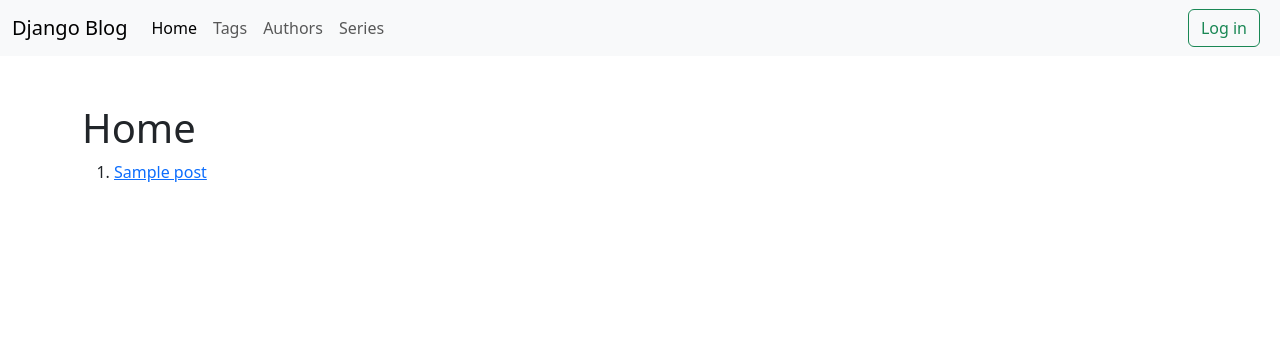
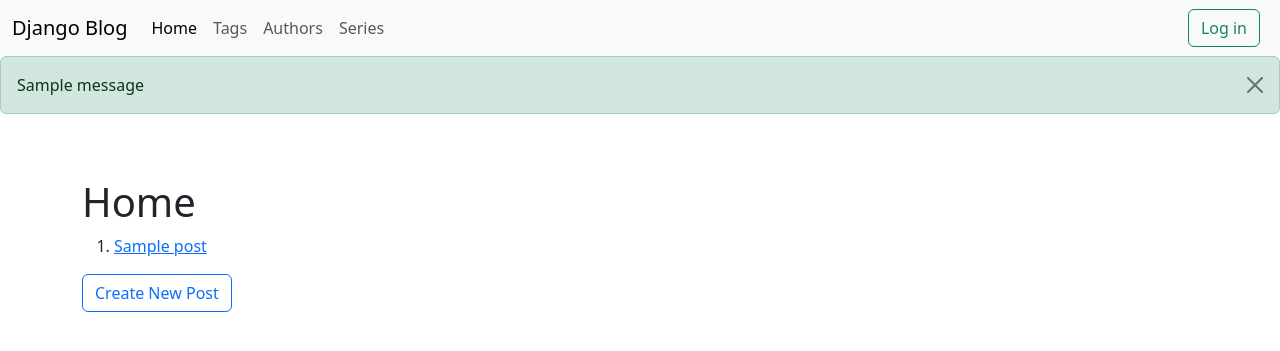
Before and after one commit to zulfathihanafi/wdwd-django-blog, a Django app: page / in a window 1280 px wide. Shown: the top 351 px of the page. Run offline with Django 4.2, Linux system fonts and the light colour scheme; tables that the repository leaves empty hold one stand-in row (values such as "Sample post"); one stand-in notice (Sample message) is shown.

Commit message:
Add form

```diff
--- a/blog/templates/blog/_base.html
+++ b/blog/templates/blog/_base.html
@@ -1,32 +1,20 @@
 <!DOCTYPE html>
 <html lang="en">
   <head>
-        <meta charset="utf-8">
-        <meta name="viewport" content="width=device-width, initial-scale=1">
+    <meta charset="utf-8" />
+    <meta name="viewport" content="width=device-width, initial-scale=1" />
     <title>
+      {% block title %}
 
-            {% block title %}
-            {% endblock title %}
-            - Django Blog
+      {% endblock %}- Django Blog
     </title>
-        <link href="https://cdn.jsdelivr.net/npm/bootstrap@5.3.2/dist/css/bootstrap.min.css"
-              rel="stylesheet"
-              integrity="sha384-T3c6CoIi6uLrA9TneNEoa7RxnatzjcDSCmG1MXxSR1GAsXEV/Dwwykc2MPK8M2HN"
-              crossorigin="anonymous">
+    <link href="https://cdn.jsdelivr.net/npm/bootstrap@5.3.2/dist/css/bootstrap.min.css" rel="stylesheet" integrity="sha384-T3c6CoIi6uLrA9TneNEoa7RxnatzjcDSCmG1MXxSR1GAsXEV/Dwwykc2MPK8M2HN" crossorigin="anonymous" />
   </head>
   <body>
     <nav class="navbar navbar-expand-lg bg-body-tertiary">
       <div class="container-fluid">
         <a class="navbar-brand" href="#">Django Blog</a>
-                <button class="navbar-toggler"
-                        type="button"
-                        data-bs-toggle="collapse"
-                        data-bs-target="#navbarSupportedContent"
-                        aria-controls="navbarSupportedContent"
-                        aria-expanded="false"
-                        aria-label="Toggle navigation">
-                    <span class="navbar-toggler-icon"></span>
-                </button>
+        <button class="navbar-toggler" type="button" data-bs-toggle="collapse" data-bs-target="#navbarSupportedContent" aria-controls="navbarSupportedContent" aria-expanded="false" aria-label="Toggle navigation"><span class="navbar-toggler-icon"></span></button>
         <div class="collapse navbar-collapse" id="navbarSupportedContent">
           <ul class="navbar-nav me-auto mb-2 mb-lg-0">
             <li class="nav-item">
@@ -50,14 +38,21 @@
         </div>
       </div>
     </nav>
+    {% if messages %}
+      {% for message in messages %}
+        <div class="alert alert-{{ message.tags }} alert-dismissible fade show" role="alert">
+          {{ message }}
+          <button type="button" class="btn-close" data-bs-dismiss="alert" aria-label="Close"></button>
+        </div>
+      {% endfor %}
+    {% endif %}
     <br />
     <br />
     <div class="container">
       {% block content %}
-            {% endblock content %}
+
+      {% endblock %}
     </div>
-        <script src="https://cdn.jsdelivr.net/npm/bootstrap@5.3.2/dist/js/bootstrap.bundle.min.js"
-                integrity="sha384-C6RzsynM9kWDrMNeT87bh95OGNyZPhcTNXj1NW7RuBCsyN/o0jlpcV8Qyq46cDfL"
-                crossorigin="anonymous"></script>
+    <script src="https://cdn.jsdelivr.net/npm/bootstrap@5.3.2/dist/js/bootstrap.bundle.min.js" integrity="sha384-C6RzsynM9kWDrMNeT87bh95OGNyZPhcTNXj1NW7RuBCsyN/o0jlpcV8Qyq46cDfL" crossorigin="anonymous"></script>
   </body>
 </html>
--- a/blog/templates/blog/authors.html
+++ b/blog/templates/blog/authors.html
@@ -11,4 +11,5 @@
   {% empty %}
   <i>No posts yet</i>
   {% endfor %}
+
 {% endblock content %}
--- a/blog/templates/blog/index.html
+++ b/blog/templates/blog/index.html
@@ -1,15 +1,18 @@
-{% extends "blog/_base.html"%}
-{% block title %} Home {% endblock title %}
-{%block content %}
+{% extends 'blog/_base.html' %}
+{% block title %}
+  Home
+{% endblock %}
+{% block content %}
   <h1>Home</h1>
   <!-- List of blogs -->
   <ol>
     {% for post in posts %}
       <li>
-    <a href="post/{{post.id}}">{{post}}</a>
+        <a href="{% url 'post_detail' post.pk %}">{{ post }}</a>
       </li>
       {% empty %}
       <i>No posts yet</i>
     {% endfor %}
   </ol>
-{% endblock content %}
+  <a href="{% url 'post_create'%}" class="btn btn-outline-primary">Create New Post</a>
+{% endblock %}
--- a/blog/urls.py
+++ b/blog/urls.py
@@ -8,5 +8,6 @@ urlpatterns = [
     path('tags/', views.tags, name='tags'),
     path('authors/', views.authors, name='authors'),
     path('series/', views.series, name='series'),
-    path('post/<int:pk>', views.post_detail, name='post_details'),
+    path('post/<int:pk>', views.post_detail, name='post_detail'),
+    path('post/create', views.post_create, name='post_create'),
 ]
--- a/blog/views.py
+++ b/blog/views.py
@@ -1,7 +1,8 @@
-from django.shortcuts import render
+from django.shortcuts import render, redirect
 from blog.models import Post, Tag, Series
 from accounts.models import CustomUser
 from django.http import HttpResponse
+from .forms import PostForm
 
 
 def index(request):
@@ -38,4 +39,23 @@ def post_detail(request, pk):
     }
     return render(request, 'blog/post_detail.html', context=context)
 
+
+from django.contrib import messages
+def post_create(request):
+    if request.method == "POST":
+        form = PostForm(request.POST)
+        if form.is_valid():
+            instance = form.save()
+            messages.success(request, "Your post had been created")
+            return redirect('post_detail', instance.id)
+        else:
+            messages.error("Please correct the error below")
+    else:
+        form = PostForm()
+
+    context = {
+        'form':PostForm()
+    }
+    return render(request, 'blog/post_create.html', context=context)
+
 # Create your views here.
```
Also changed, not shown: blog/forms.py (added, +7 -0 lines), blog/templates/blog/post_create.html (added, +15 -0 lines), blog/templates/blog/post_detail.html (+8 -6 lines). Lines whose indentation alone changed are shown as unchanged.
